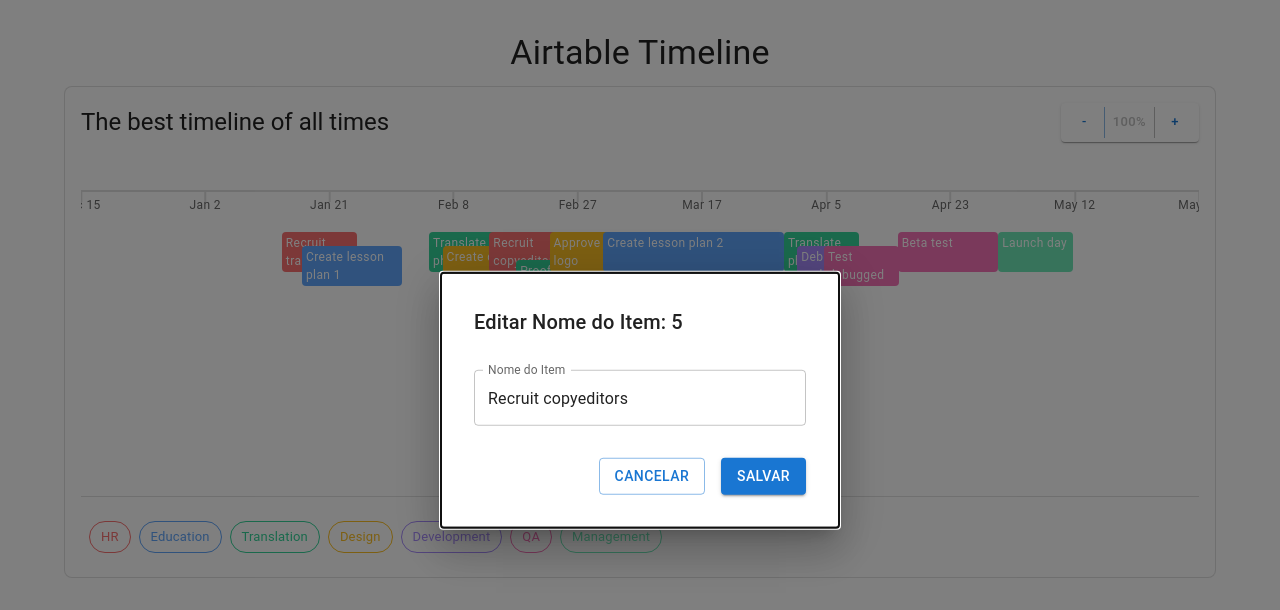
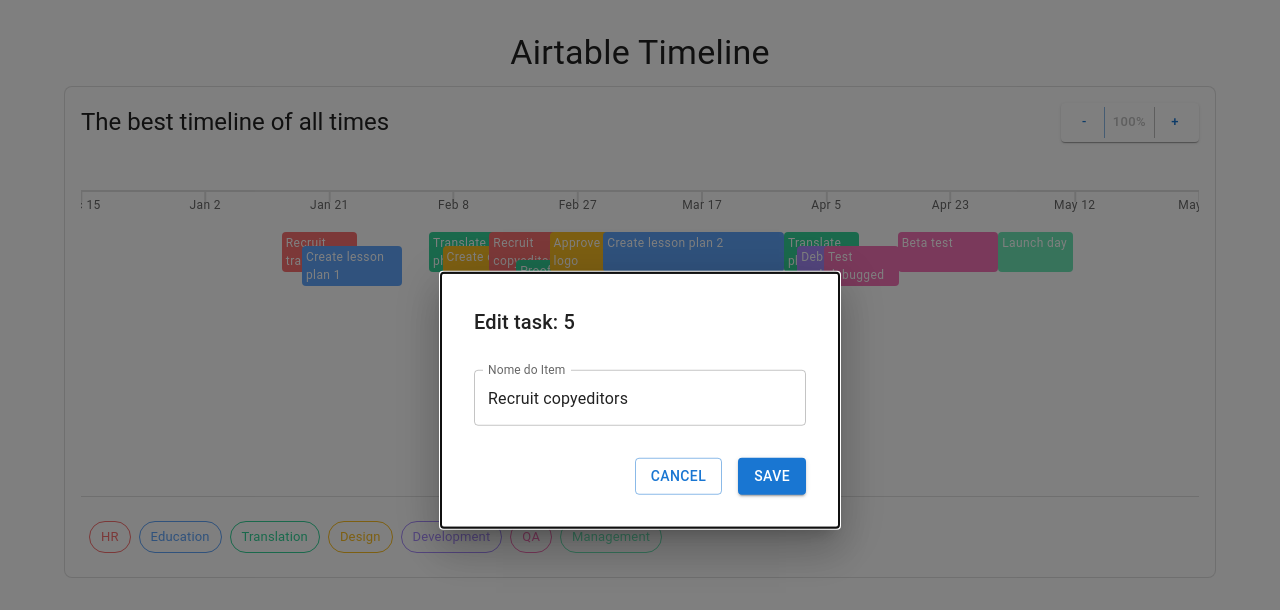
Before and after one commit to delimamatheus/best_timeline_ever, a React (Vite) app: page / in a window 1280 px wide. Both pictures are taken after a click on the element "Recruit copyeditors". Shown: the top 610 px of the page. Built offline with nearby package versions, Linux system fonts and the light colour scheme.

Commit message:
changing modal data to english

```diff
--- a/src/components/molecules/EditModal/EditModal.tsx
+++ b/src/components/molecules/EditModal/EditModal.tsx
@@ -40,7 +40,7 @@ export const EditModal: React.FC<EditModalProps> = ({ open, onClose, item, onSav
         <Modal open={open} onClose={onClose} aria-labelledby="modal-title">
             <Box sx={modalStyle}>
                 <Typography id="modal-title" variant="h6" component="h2" mb={2}>
-                    Editar Nome do Item: {item.id}
+                    Edit task: {item.id}
                 </Typography>
                 <TextField
                     fullWidth
@@ -52,10 +52,10 @@ export const EditModal: React.FC<EditModalProps> = ({ open, onClose, item, onSav
 
                 <Box mt={3} display="flex" justifyContent="flex-end" gap={2}>
                     <Button onClick={onClose} variant="outlined">
-                        Cancelar
+                        Cancel
                     </Button>
                     <Button onClick={handleSubmit} variant="contained" color="primary">
-                        Salvar
+                        Save
                     </Button>
                 </Box>
             </Box>
```
